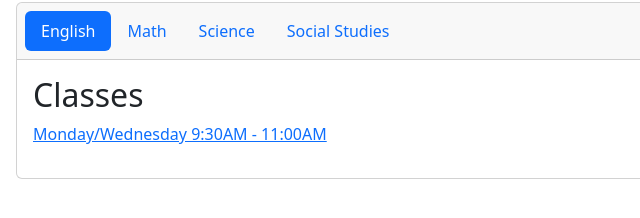
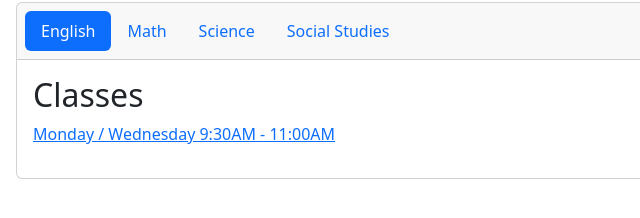
Before and after one commit to apollov/leapclass, a plain HTML site: page index.html in a window 1280 px wide. Shown: the part 120-338 px from the top of the page, 0-640 px from the left. Drawn offline with nearby package versions, Linux system fonts and the light colour scheme.

Commit message:
Update index.html

```diff
--- a/index.html
+++ b/index.html
@@ -45,11 +45,12 @@
             <!-- Tab Content -->
             <div class="tab-content" id="pills-tabContent">
                 <div class="tab-pane fade show active" id="pills-english" role="tabpanel" aria-labelledby="pills-english-tab">
+                    <!-- English Content Here -->
                     <div class="row">
                         <div class="col-sm-7">
                             <h2>Classes</h2>
                             <ul class="list-unstyled">
-                                <li><a href="">Monday/Wednesday 9:30AM - 11:00AM</a></li>
+                                <li><a href="">Monday / Wednesday 9:30AM - 11:00AM</a></li>
                             </ul>
 
                         </div>
@@ -68,7 +69,8 @@
                         <div class="col-sm-7">
                             <h2>Classes</h2>
                             <ul class="list-unstyled">
-                                <li><a href="">Monday/Wednesday 9:30AM - 11:00AM</a></li>
+                                <li><a href="">Monday - Thursday 9:30AM - 11:00AM</a></li>
+                                <li><a href="">Monday / Wednesday 11:00AM - noon</a></li>
                             </ul>
 
                         </div>
@@ -87,7 +89,7 @@
                         <div class="col-sm-7">
                             <h2>Classes</h2>
                             <ul class="list-unstyled">
-                                <li><a href="">Monday/Wednesday 9:30AM - 11:00AM</a></li>
+                                <li><a href="">Tuesday / Thursday 9:30AM - 11:00AM</a></li>
                             </ul>
 
                         </div>
@@ -106,7 +108,7 @@
                         <div class="col-sm-7">
                             <h2>Classes</h2>
                             <ul class="list-unstyled">
-                                <li><a href="">Monday/Wednesday 9:30AM - 11:00AM</a></li>
+                                <li><a href="">Tuesday/Thursday 5:30PM - 7:00PM</a></li>
                             </ul>
 
                         </div>
```
